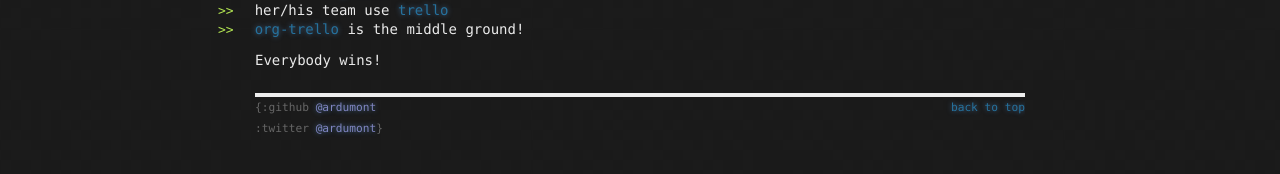
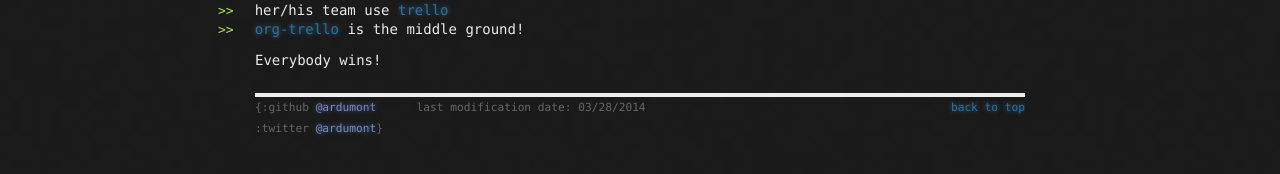
Before and after one commit to org-trello/org-trello.github.io, a Jekyll site: the page built from index.md, in a window 1280 px wide. Shown: the part 503-677 px from the top of the page. Built offline with Jekyll 4.4.1, drawn with Linux system fonts in a browser that asks for light colours; Markdown is read by kramdown in place of the engine named in the settings.

Commit message:
Add last modification date for the user to know where we stand regarding documentation updates

```diff
--- a/_layouts/default.html
+++ b/_layouts/default.html
@@ -53,6 +53,7 @@
              :twitter <a href="https://twitter.com/ardumont">@ardumont</a>}
           </p>
         </div>
+        <span style="text-align:center">last modification date: 03/28/2014</span>
         <div style="float:right">
           <a href="#">back to top</a>
         </div>
```
